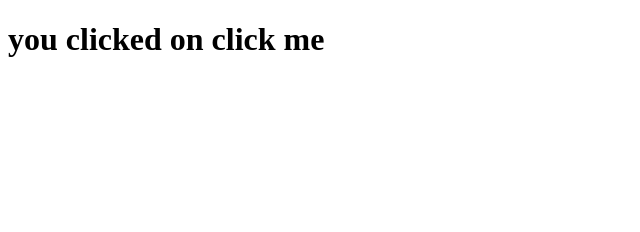
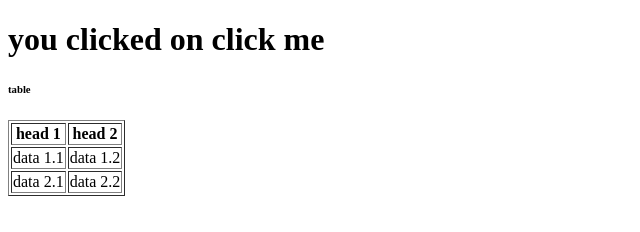
Before and after one commit to Aneeshtgeorge/web, a plain HTML site: page hello2.html in a window 1280 px wide. Shown: the whole page, without its empty margins (0-640 px from the left). Drawn offline with Linux system fonts and the light colour scheme.

Commit message:
abc ,hello2 modified

```diff
--- a/hello2.html
+++ b/hello2.html
@@ -6,5 +6,26 @@
     </head>
     <body>
         <h1>you clicked on click me</h1>
+        <h6>table</h6>
+        <table border="1px">
+            <thead>
+                <tr>
+                    <th>head 1</th>
+                    <th>head 2</th>
+
+                </tr>
+
+            </thead>
+            <tbody>
+                <tr>
+                    <td>data 1.1</td>
+                    <td>data 1.2</td>
+                </tr>
+                <tr>
+                    <td>data 2.1</td>
+                    <td>data 2.2</td>
+                </tr>
+            </tbody>
+        </table>
     </body>
 </html>
```
Also changed, not shown: abc.txt.
